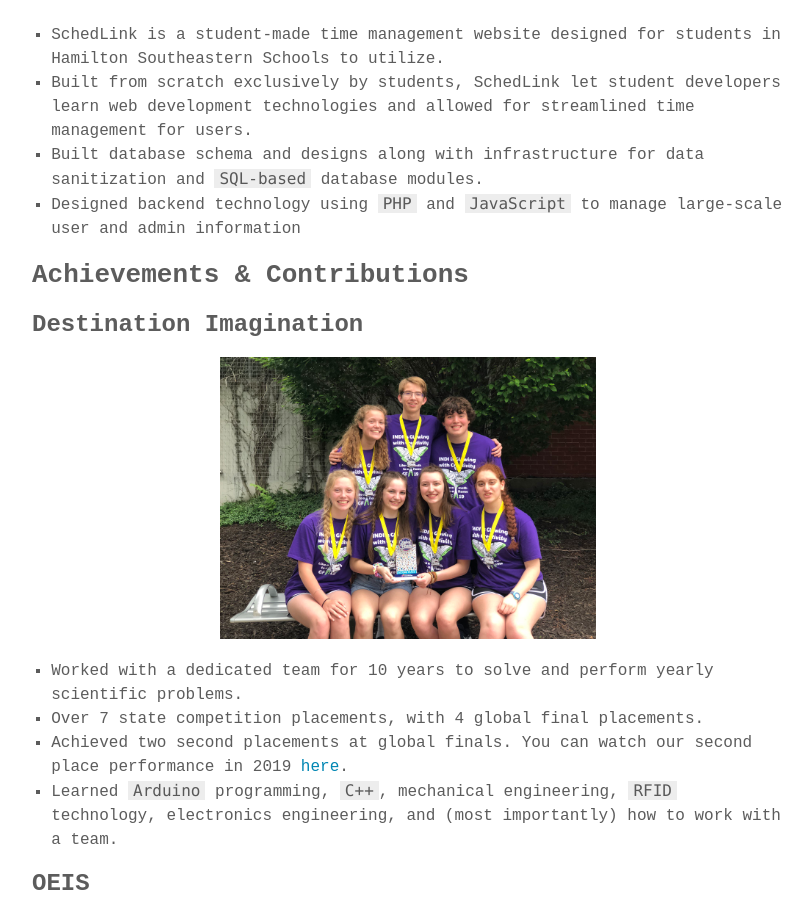
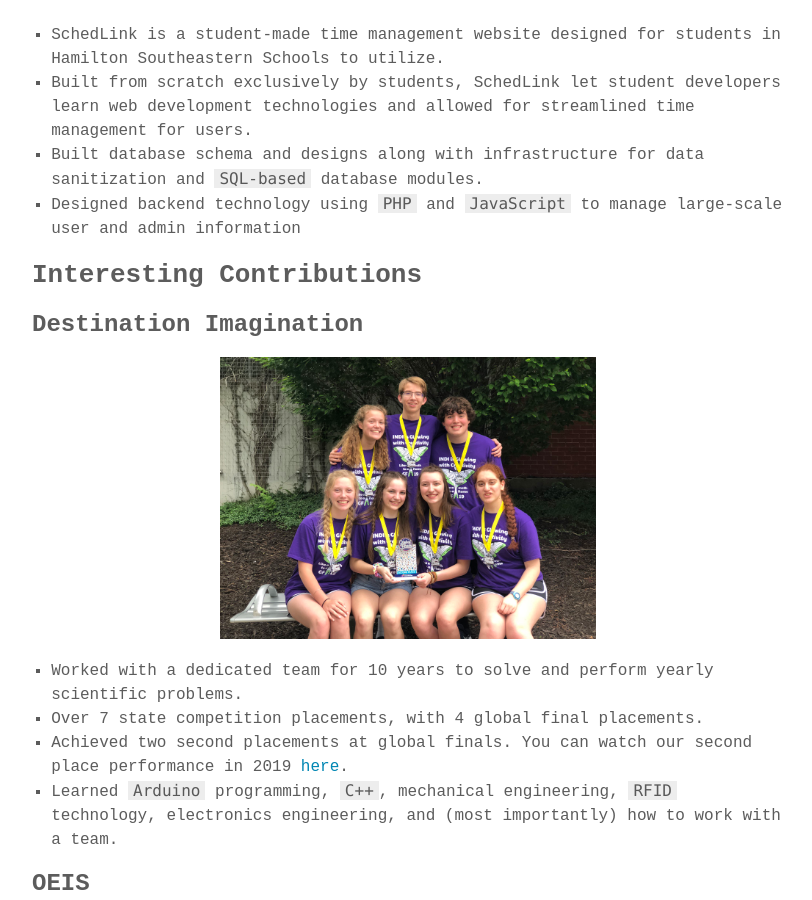
Before and after one commit to bunceandbean/bunceandbean.github.io, a Jekyll site: the page built from docs/about.md, in a window 1280 px wide and 900 px high, scrolled down 1219 px. Shown: the whole window, without its empty margins (232-1044 px from the left). Built offline with Jekyll 4.4.1, drawn with Linux system fonts in a browser that asks for light colours; some web fonts are replaced.

Commit message:
Update about.md

```diff
--- a/docs/about.md
+++ b/docs/about.md
@@ -33,7 +33,7 @@ Hi! I'm Ben Lilley, an undergraduate computer science student at Purdue Universi
 * Built database schema and designs along with infrastructure for data sanitization and `SQL-based` database modules.
 * Designed backend technology using `PHP` and `JavaScript` to manage large-scale user and admin information
 
-## Achievements & Contributions
+## Interesting Contributions
 
 ### Destination Imagination
 
```
